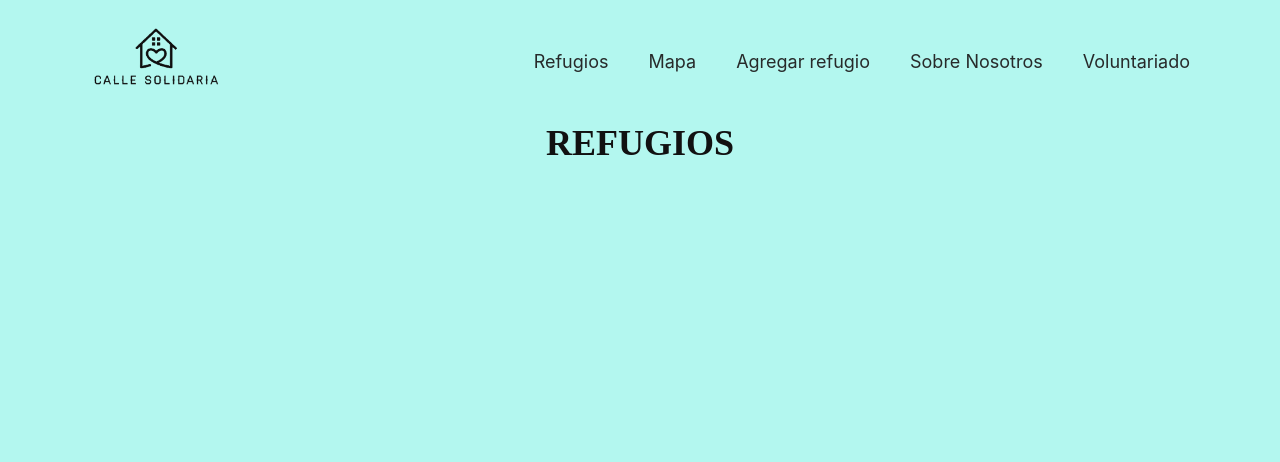
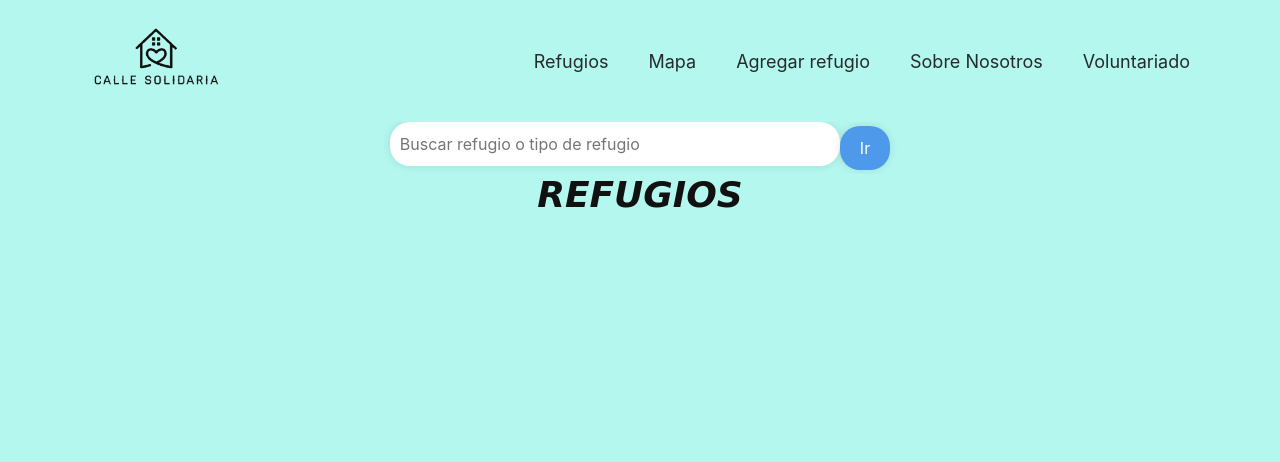
Before and after one commit to AntonioFranciulli/TPIntroDelSoft, a Flask app: template templates/feed.html in a window 1280 px wide. Shown: the top 462 px of the page. Run offline with Flask 3, Linux system fonts and the light colour scheme; the template is opened without the code that fills it, so the values that code supplies are empty; some libraries are stand-ins or nearby versions.

Commit message:
ID:#22 Modificacion en la vista feed
Se agrega una barra de busqueda para filtrar refugios por nombre o tipo

```diff
--- a/app.py
+++ b/app.py
@@ -125,11 +125,18 @@ def detalles_refugio(id):
     voluntarios = data['voluntarios']
     return render_template("detalles_refugio.html", refugio=refugio, voluntarios=voluntarios)
 
-@app.route("/")
+@app.route("/", methods=["GET", "POST"])
 def feed():
     URL = "http://pedrogillen.pythonanywhere.com/obtener_refugios"
     result = requests.get(URL)
     refugios = json.loads(result.text)
+    if request.method == "POST":
+        refugios_filtrados = []
+        filtro = request.form.get("fsearch_input")
+        for refugio in refugios:
+            if (filtro.lower() in refugio["nombre"].lower()) or (filtro.lower() in refugio["tipo"].lower()):
+                refugios_filtrados.append(refugio)
+        return render_template("feed.html", refugios=refugios_filtrados)
     return render_template("feed.html", refugios=refugios)
 
 @app.route("/cargar_refugio", methods = ["GET","POST"])
--- a/templates/feed.html
+++ b/templates/feed.html
@@ -1,6 +1,49 @@
 {% extends "base.html" %}
 {% block head %}
+
+<script src="search.js" defer></script>
+
 <style>
+
+.search {
+  position: relative;
+  display: flex;
+  align-items: center;
+  justify-content: center;
+  overflow: hidden;
+}
+
+.search input[type="text"] {
+  width: 450px;
+  padding: 10px;
+  border: none;
+  border-radius: 20px;
+  box-shadow: 0 0 10px rgba(0, 0, 0, 0.1);
+}
+
+.search button[type="submit"] {
+  display: flex;
+  align-items: center;
+  justify-content: center;
+  overflow: hidden;
+  background-color: #4e99e9;
+  border: none;
+  color: #fff;
+  cursor: pointer;
+  padding: 10px 20px;
+  border-radius: 20px;
+  box-shadow: 0 0 10px rgba(0, 0, 0, 0.1);
+  top: 0;
+  right: 0;
+  transition: .9s ease;
+}
+
+.search button[type="submit"]:hover {
+  transform: scale(1.1);
+  color: rgb(255, 255, 255);
+  background-color: blue;
+}
+
 
 .centered__content {
   padding-left: 450px;
@@ -68,9 +111,10 @@
   scale: 0;
 }
 .titulo {
-  font-family: 'Times New Roman', Times, serif;
+  font-family: 'Raleway', cursive, serif;
   font-size: 36px;
   font-weight: bold;
+    font-style: italic;
   padding-bottom: 10px;
   text-align: center;
 }
@@ -86,6 +130,15 @@
 {% endblock %}
 
 {% block body %}
+<form class="searchbar" action="{{ url_for('feed') }}" method="post">
+    <div class="search">
+        <label for="search_input">
+            <input placeholder="Buscar refugio o tipo de refugio" type="text" id="search_input" name="fsearch_input" class="input">
+        </label>
+            <button type="submit">Ir</button>
+  </div>
+</form>
+
 <h1 class="titulo mb-2">REFUGIOS</h1>
 {% for refugio in refugios %}
 <div class="container-fluid d-flex justify-content-center mb-5">
```
